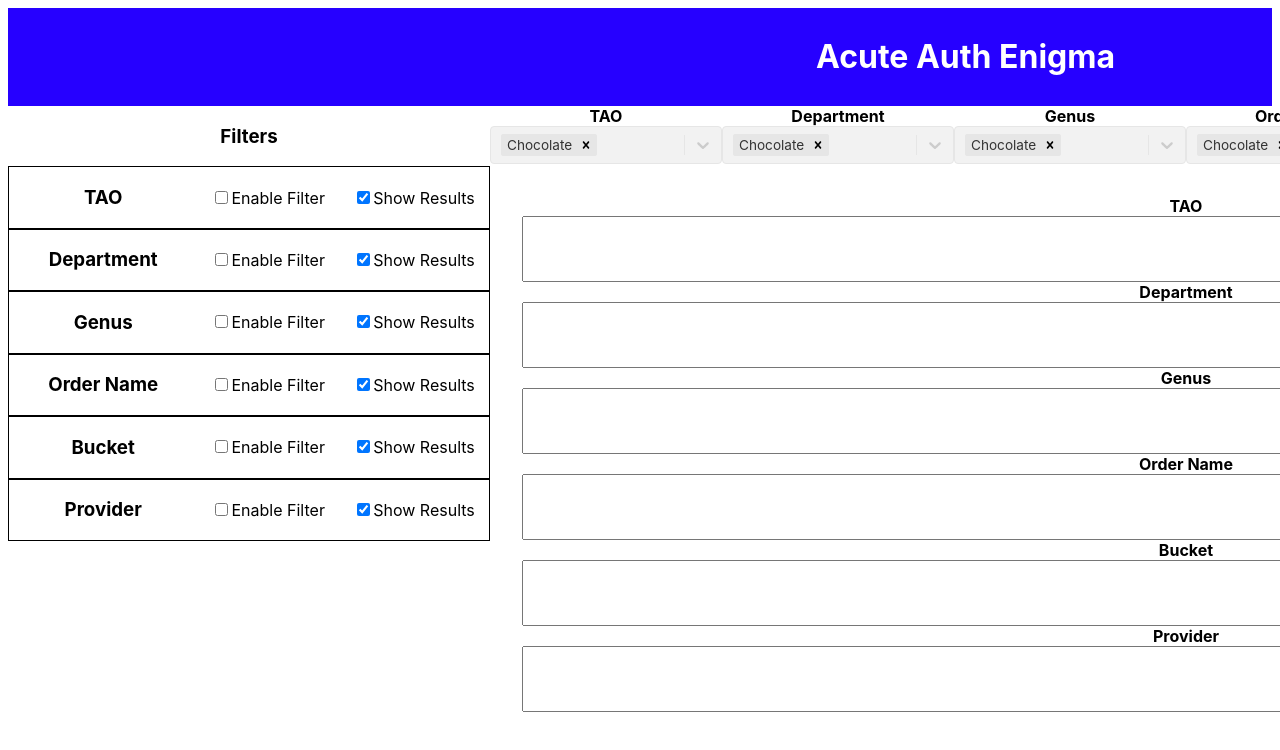
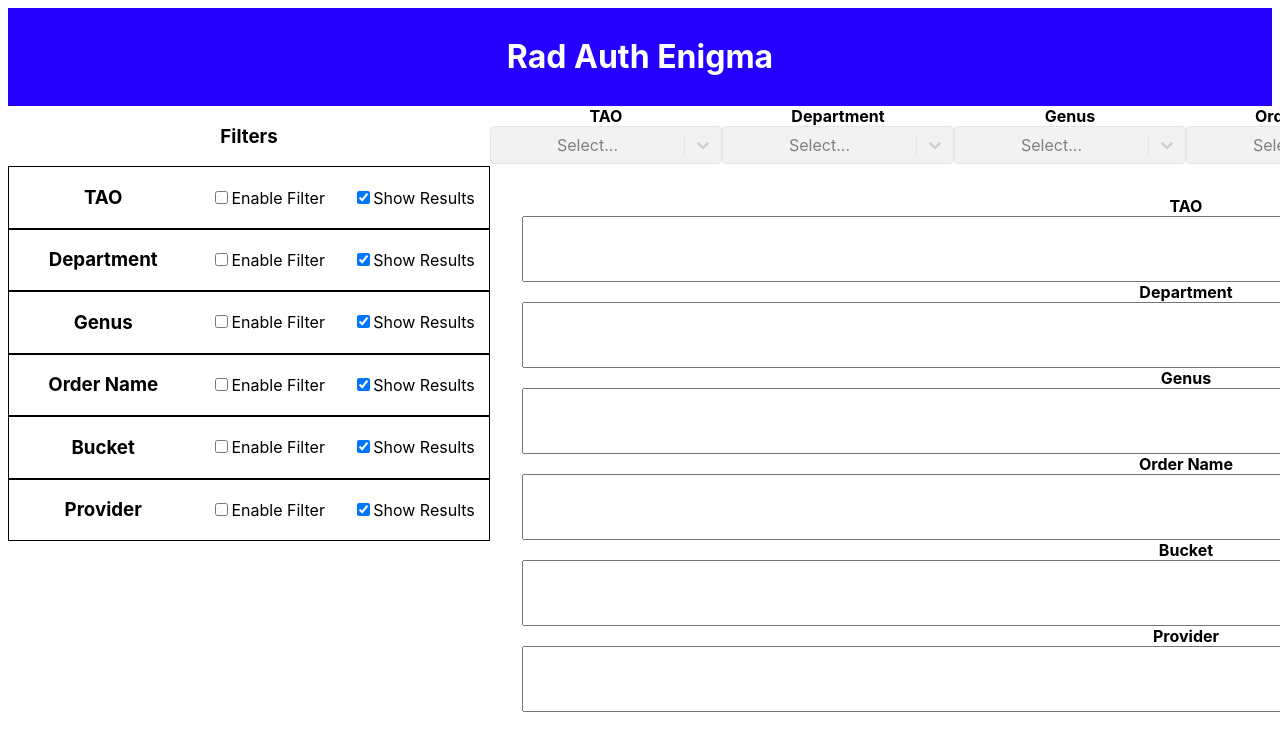
Before and after one commit to dmartin5150/acuteauthenigmaf, a React (Create React App) app: page / in a window 1280 px wide. Shown: the top 750 px of the page. Built offline with nearby package versions, Linux system fonts and the light colour scheme.

Commit message:
fixed options and added results

```diff
--- a/src/App.css
+++ b/src/App.css
@@ -4,16 +4,11 @@
 
 
   .App-header {
-    display: flex;
-    background-color:white;
     color: white;
-    justify-content: space-between;
     padding:0.5rem;
     background-color: rgb(38, 0, 255);
+    text-align: center;
 
-    h1 {
-      margin-left:50rem;
-    }
   }
 
 
--- a/src/App.tsx
+++ b/src/App.tsx
@@ -1,23 +1,61 @@
-import React, {useState, useEffect} from 'react';
+import  {useState, useEffect} from 'react';
 import './App.css';
 import FilterList from './components/FilterList';
-import FilterPanel from './components/FilterPanel';
 import { itemProps, items } from './components/items';
-import ResultsPanel from './components/ResultsPanel';
 import AppPanel from './components/AppPanel';
-import Select from 'react-select';
 import { OptionType } from './components/FilterPanel';
+import { SelectOptions } from './components/Filter';
 
 
-const filterOptions: OptionType[]= [
-  { value: 'chocolate', label: 'Chocolate' },
-  { value: 'strawberry', label: 'Strawberry' },
-  { value: 'vanilla', label: 'Vanilla' }
-]
+
+
+export type Result = {
+  id: number;
+  name: string;
+  results:string[];
+}
+
+
+
+
+const selectedResults:Result[] = [
+
+  {
+    id: 1,
+    name: 'usedTAO',
+    results: []
+  },
+  {
+    id: 2,
+    name: 'deptName',
+    results: []
+  },
+  {
+    id: 3,
+    name: 'orderGenus',
+    results: []
+  },
+  {
+    id: 4,
+    name: 'orderName',
+    results: []
+  },
+  {
+    id: 5,
+    name: 'taoBucket',
+    results: []
+  },
+  {
+    id: 6,
+    name: 'orderingProvider',
+    results: []
+  }]
+
 
 
 function App() {
   const [listItems, setListItems] = useState<itemProps[]>(items);
+  const [results, setResults] = useState<Result[]>(selectedResults)
 
 
   const onItemsChanged = (items:itemProps[]) => {
@@ -44,15 +82,31 @@ function App() {
   setListItems(newItems)
   }
 
-  useEffect(()=> {
-    console.log(listItems)
-  }, [listItems])
+  const handleResultsChanged = (id:number, value:string[]) => {
+    console.log('new values', id, ' ', value)
+    const newResults = results.map(result => {
+      if(result.id === id) {
+        return {...result, results: value}
+      }
+      return result
+    })
+
+    setResults(newResults);
+  }
+
+  useEffect(() => {
+    console.log(results)
+  }, [results])
+
+
+
+
 
 
   return (
     <div className="App">
       <header className="App-header">
-        <h1>Acute Auth Enigma</h1>
+        <h1>Rad Auth Enigma</h1>
       </header>
       <div className='App-panel'>
         <div className='App-filters'>
@@ -62,11 +116,9 @@ function App() {
             onFilterStatusChanged={handleFilteredStatusChanged}
             onShowResultsChanged={handleShowResultsChanged}
           />
-          <AppPanel items={listItems} />
+          <AppPanel items={listItems} results={results} onResultsChanged={handleResultsChanged}/>
         </div>
       </div>
-
-
     </div>
   );
 }
--- a/src/components/AppPanel.tsx
+++ b/src/components/AppPanel.tsx
@@ -2,17 +2,20 @@ import {FC} from 'react';
 import FilterPanel from "./FilterPanel";
 import ResultsPanel from "./ResultsPanel";
 import { itemProps } from "./items";
+import { Result } from '../App';
 
 type AppPanelProps = {
-    items: itemProps[]
+    items: itemProps[];
+    results: Result[];
+    onResultsChanged: (id:number, value:string[]) => void
 }
 
 
-const AppPanel: FC<AppPanelProps> = ({items}) => {
+const AppPanel: FC<AppPanelProps> = ({items,results, onResultsChanged}) => {
     return (
         <div className="'apppanel">
-            <FilterPanel items={items}/>
-            <ResultsPanel items={items} />
+            <FilterPanel items={items} onResultsChanged={onResultsChanged}/>
+            <ResultsPanel items={items} results={results} />
         </div>
     )
 }
--- a/src/components/Filter.tsx
+++ b/src/components/Filter.tsx
@@ -1,9 +1,9 @@
-import React, {FC, useState} from 'react';
+import React, {FC, useState, useEffect} from 'react';
 import Select, {SingleValue, MultiValue, ActionMeta}  from 'react-select';
 import './Filter.css';
 import { OptionType } from './FilterPanel';
 
-type SelectOptions = {
+export type SelectOptions = {
     label: string;
     value: string;
 }
@@ -13,16 +13,28 @@ interface FilterProps {
     id: number;
     name:string;
     isDisabled:boolean;
-    options: SelectOptions[]
+    options: SelectOptions[];
+    onResultsChanged: (id:number, value:string[]) => void;
 }
 
-const Filter: FC<FilterProps> = ({name, isDisabled, options}) => {
+const Filter: FC<FilterProps> = ({id, name, isDisabled, options,onResultsChanged}) => {
 
-    const [selectedValue, setSelectedValue] = useState<MultiValue<SelectOptions>>([options[0]]);
+    const [selectedValue, setSelectedValue] = useState<MultiValue<SelectOptions>>([]);
+    const [filterId, setFilterId] = useState<number>(0);
+
+
+
+    useEffect(() => {
+        setFilterId(id)
+    },[])
 
 
     const handleChange = (newValue: MultiValue<SelectOptions>, actionMeta: ActionMeta<SelectOptions>) => {
-        setSelectedValue(newValue)
+        if(filterId !== 0) {
+            setSelectedValue(newValue);
+            const curResults = newValue.map((item) => {return item.value})
+            onResultsChanged(filterId, curResults);
+        }
     };
 
 
@@ -39,8 +51,6 @@ const Filter: FC<FilterProps> = ({name, isDisabled, options}) => {
                 />
             </div>
         </div>
-
-
     )
 }
 export default Filter
--- a/src/components/FilterList.tsx
+++ b/src/components/FilterList.tsx
@@ -1,6 +1,5 @@
-import React, {FC, useState, useEffect} from 'react';
+import {FC, useState, useEffect} from 'react';
 import './FilterList.css';
-import FilterPanel from './FilterPanel';
 import { itemProps } from './items';
 
 import {
--- a/src/components/FilterPanel.tsx
+++ b/src/components/FilterPanel.tsx
@@ -18,16 +18,23 @@ const filterOptions: OptionType[]= [
 
 type FilterPanelProps = {
     items: itemProps[];
+    onResultsChanged: (id:number, value:string[]) => void;
 }
 
 
-const FilterPanel: FC<FilterPanelProps> = ({items}) => {
+const FilterPanel: FC<FilterPanelProps> = ({items, onResultsChanged}) => {
     return (
         <div className='filterpanel'>
         {items.map((item) => {
             const { id, name, isDisabled, options } = item;
             return (
-                <Filter id={id} key={id}  name={name} isDisabled={isDisabled} options={filterOptions} />
+                <Filter
+                  id={id}
+                  key={id}
+                  name={name}
+                  isDisabled={isDisabled}
+                   options={options ? options : [{label: 'All', value:'All'}]}
+                   onResultsChanged={onResultsChanged} />
             );
           })}
         </div>
--- a/src/components/ResultsPanel.tsx
+++ b/src/components/ResultsPanel.tsx
@@ -2,20 +2,24 @@ import React, {FC} from "react";
 import { itemProps } from "./items";
 import Results from "./Result";
 import './ResultsPanel.css';
+import { Result } from "../App";
 
 type ResultsPanelProps = {
-    items: itemProps[]
+    items: itemProps[];
+    results: Result[];
 }
 
 
-const ResultsPanel: FC<ResultsPanelProps> = ({items}) => {
+const ResultsPanel: FC<ResultsPanelProps> = ({items, results}) => {
     return (
         <div className='resultspanel'>
         {items.map((item) => {
             const { id, name, isDisabled, options } = item;
             if(item.showResults) {
                 return (
-                    <Results item={item}  />
+                    <div id={id.toString()} key={id}>
+                        <Results item={item}  />
+                    </div>
                 );
             }
           })}
--- a/src/components/items.tsx
+++ b/src/components/items.tsx
@@ -1,5 +1,8 @@
 
 import { ReactNode } from "react";
+import { OptionType } from "./FilterPanel";
+import { Option } from "react-dropdown";
+
 
 export type itemProps = {
   id: number;
@@ -7,7 +10,7 @@ export type itemProps = {
   children?: ReactNode;
   isDisabled:boolean;
   showResults:boolean;
-  options?:string[],
+  options?:OptionType[],
   results?:string[]
 }
 
@@ -16,36 +19,42 @@ export const items: itemProps[] = [
     id: 1,
     name: "TAO",
     isDisabled:true,
-    showResults:true
+    showResults:true,
+    options:[ {label: 'Result 1', value: 'Result 1'}, {label: 'Result 2', value: 'Result 2'}, {label: 'Result 3', value:'Result 3'}]
   },
   {
     id: 2,
     name: "Department",
     isDisabled:true,
-    showResults:true
+    showResults:true,
+    options:[ {label: 'Result 1', value: 'Result 1'}, {label: 'Result 2', value: 'Result 2'}, {label: 'Result 3', value:'Result 3'}]
   },
   {
     id: 3,
     name: "Genus",
     isDisabled:true,
-    showResults:true
+    showResults:true,
+    options:[ {label: 'Result 1', value: 'Result 1'}, {label: 'Result 2', value: 'Result 2'}, {label: 'Result 3', value:'Result 3'}]
   },
   {
     id: 4,
     name: "Order Name",
     isDisabled:true,
-    showResults:true
+    showResults:true,
+    options:[ {label: 'Result 1', value: 'Result 1'}, {label: 'Result 2', value: 'Result 2'}, {label: 'Result 3', value:'Result 3'}]
   },
   {
     id: 5,
     name: "Bucket",
     isDisabled:true,
-    showResults:true
+    showResults:true,
+    options:[ {label: 'Result 1', value: 'Result 1'}, {label: 'Result 2', value: 'Result 2'}, {label: 'Result 3', value:'Result 3'}]
   },
   {
     id: 6,
     name: "Provider",
     isDisabled:true,
-    showResults:true
+    showResults:true,
+    options:[ {label: 'Result 1', value: 'Result 1'}, {label: 'Result 2', value: 'Result 2'}, {label: 'Result 3', value:'Result 3'}]
   },
 ];
```
